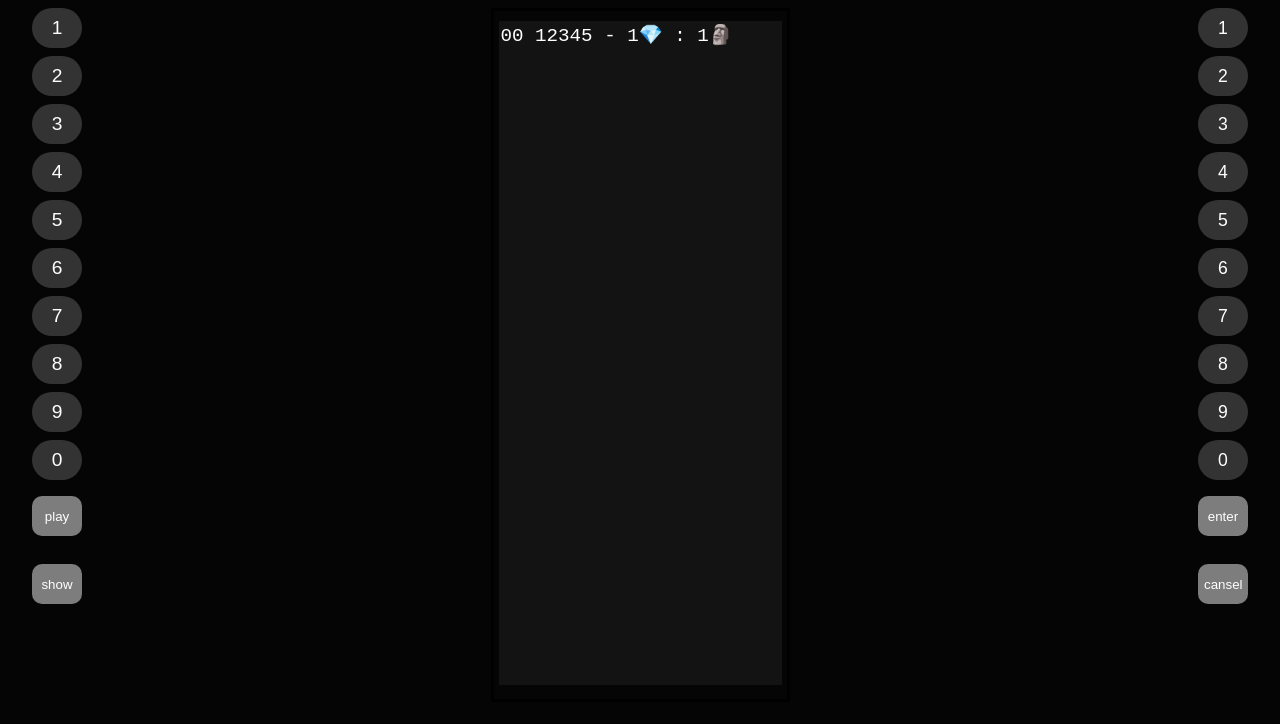
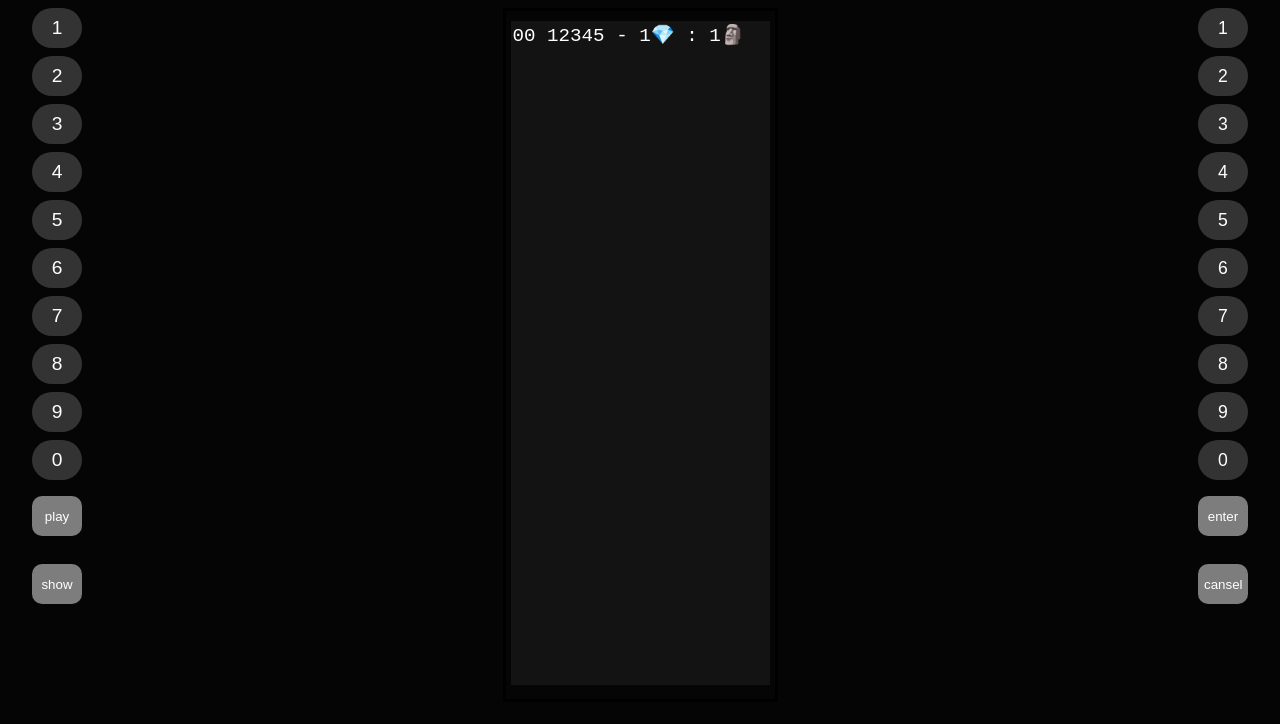
Before and after one commit to zufartech/GameForVera, a plain HTML site: page index.html in a window 1280 px wide. Drawn offline with Linux system fonts and the light colour scheme.

Commit message:
Update index.html

```diff
--- a/index.html
+++ b/index.html
@@ -25,7 +25,7 @@
             <button class="menu" id="show">show</button>
         </div>
         <div id="playground">
-             <textarea size=13 name="text" cols=22 rows=30 disabled >00 12345 - 1💎 : 1🗿</textarea>
+             <textarea size=13 name="text" cols=20 rows=30 disabled >00 12345 - 1💎 : 1🗿</textarea>
         </div>
         <div class="nums">
             <button class="dial" id="1">1</button>
```
